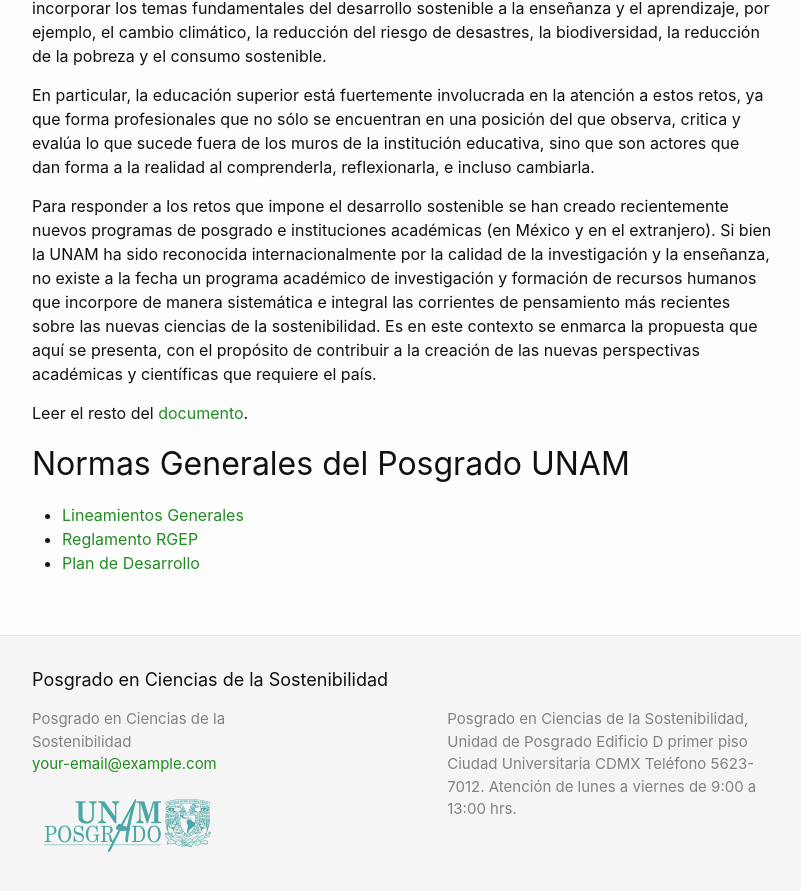
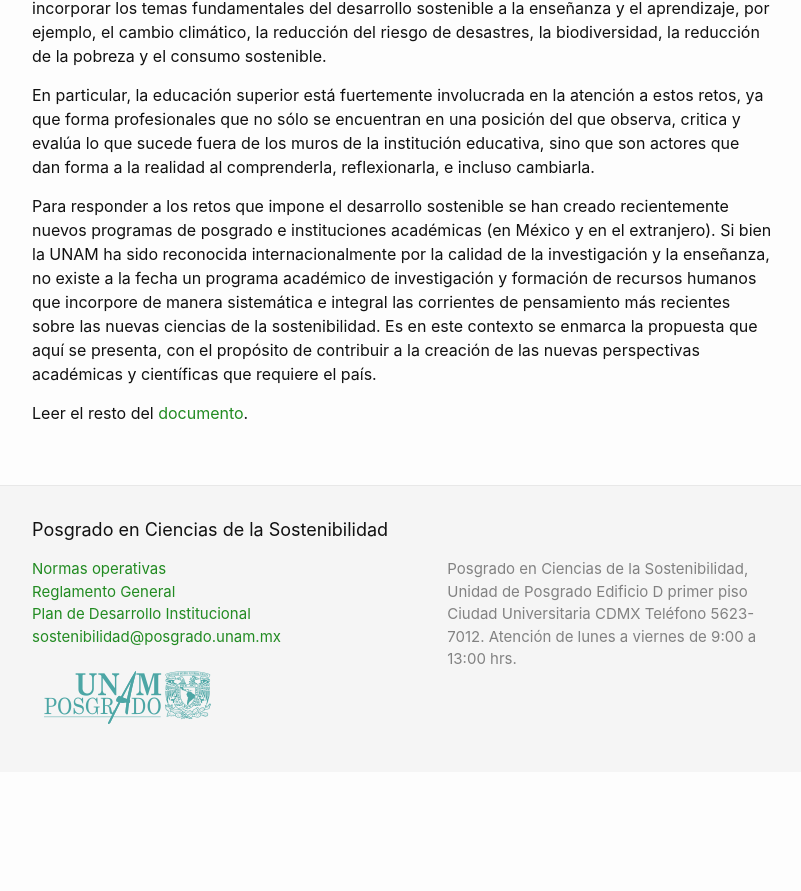
Before and after one commit to pcs-unam/pcs-unam.github.io, a Jekyll site: the page built from 00_acerca.md, in a window 1280 px wide and 900 px high, scrolled down 1024 px. Shown: the top 891 px of the window, without its empty margins (238-1039 px from the left). Built offline with Jekyll 4.4.1, drawn with Linux system fonts in a browser that asks for light colours; after the commit the page ends 1796 px from its top, so only the background shows below that.

Commit message:
better footer

```diff
--- a/00_acerca.md
+++ b/00_acerca.md
@@ -55,12 +55,3 @@
 requiere el país.
 
 Leer el resto del [documento](/assets/docs/antecedentes.pdf).
-
-
-
-
-## Normas Generales del Posgrado UNAM
-
- - [Lineamientos Generales](/assets/docs/lineamientos-generales.pdf)
- - [Reglamento RGEP](/assets/docs/reglamento-rgep.pdf)
- - [Plan de Desarrollo](/assets/docs/pdi-2015-2019.pdf)
--- a/_config.yml
+++ b/_config.yml
@@ -14,7 +14,7 @@
 # You can create any custom variable you would like, and they will be accessible
 # in the templates via {{ site.myvariable }}.
 title: "Posgrado en Ciencias de la Sostenibilidad"
-email: your-email@example.com
+email: sostenibilidad@posgrado.unam.mx
 description: >- # this means to ignore newlines until "baseurl:"
   Posgrado en Ciencias de la Sostenibilidad, Unidad de Posgrado Edificio D primer piso
   Ciudad Universitaria
--- a/_includes/footer.html
+++ b/_includes/footer.html
@@ -9,11 +9,13 @@
       <div class="footer-col footer-col-1">
 	<ul class="contact-list">
 	  <li class="p-name">
-            {%- if site.author -%}
-              {{ site.author | escape }}
-            {%- else -%}
-              {{ site.title | escape }}
-            {%- endif -%}
+	    <a href="/assets/docs/normas_operativas.pdf">Normas operativas</a>
+	  </li>
+	  <li class="p-name">
+	    <a href="/assets/docs/reglamento-rgep.pdf">Reglamento General</a>
+	  </li>
+	  <li class="p-name">
+	    <a href="/assets/docs/pdi-2015-2019.pdf">Plan de Desarrollo Institucional</a>
 	  </li>
 	  {%- if site.email -%}
 	  <li><a class="u-email" href="mailto:{{ site.email }}">{{ site.email }}</a></li>
```
Also changed, not shown: 1 other file. Lines whose indentation alone changed are shown as unchanged.
